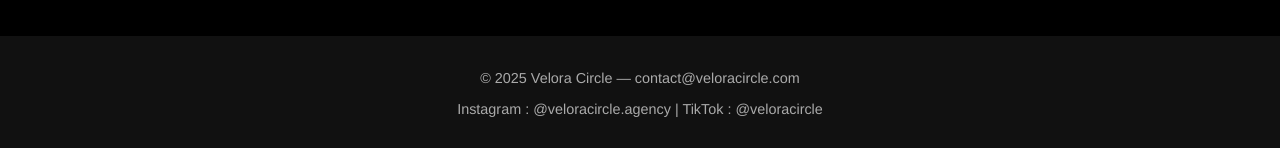
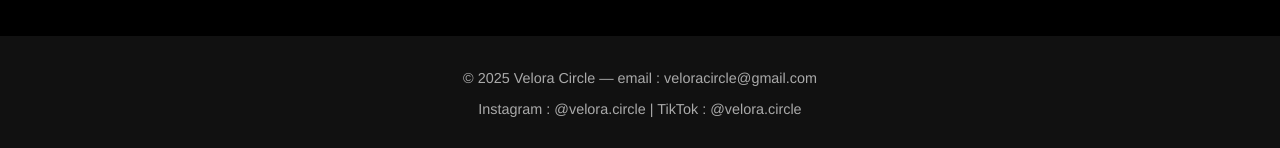
Before and after one commit to veloracircle/velora-circle-site, a plain HTML site: page index.html in a window 1280 px wide. Shown: the part 1136-1284 px from the top of the page. Drawn offline with Linux system fonts and the light colour scheme.

Commit message:
Update index.html

```diff
--- a/index.html
+++ b/index.html
@@ -91,8 +91,8 @@
   </section>
 
   <footer>
-    <p>© 2025 Velora Circle — contact@veloracircle.com</p>
-    <p>Instagram : @veloracircle.agency | TikTok : @veloracircle</p>
+    <p>© 2025 Velora Circle — email : veloracircle@gmail.com</p>
+    <p>Instagram : @velora.circle | TikTok : @velora.circle</p>
   </footer>
 </body>
 </html>
```
